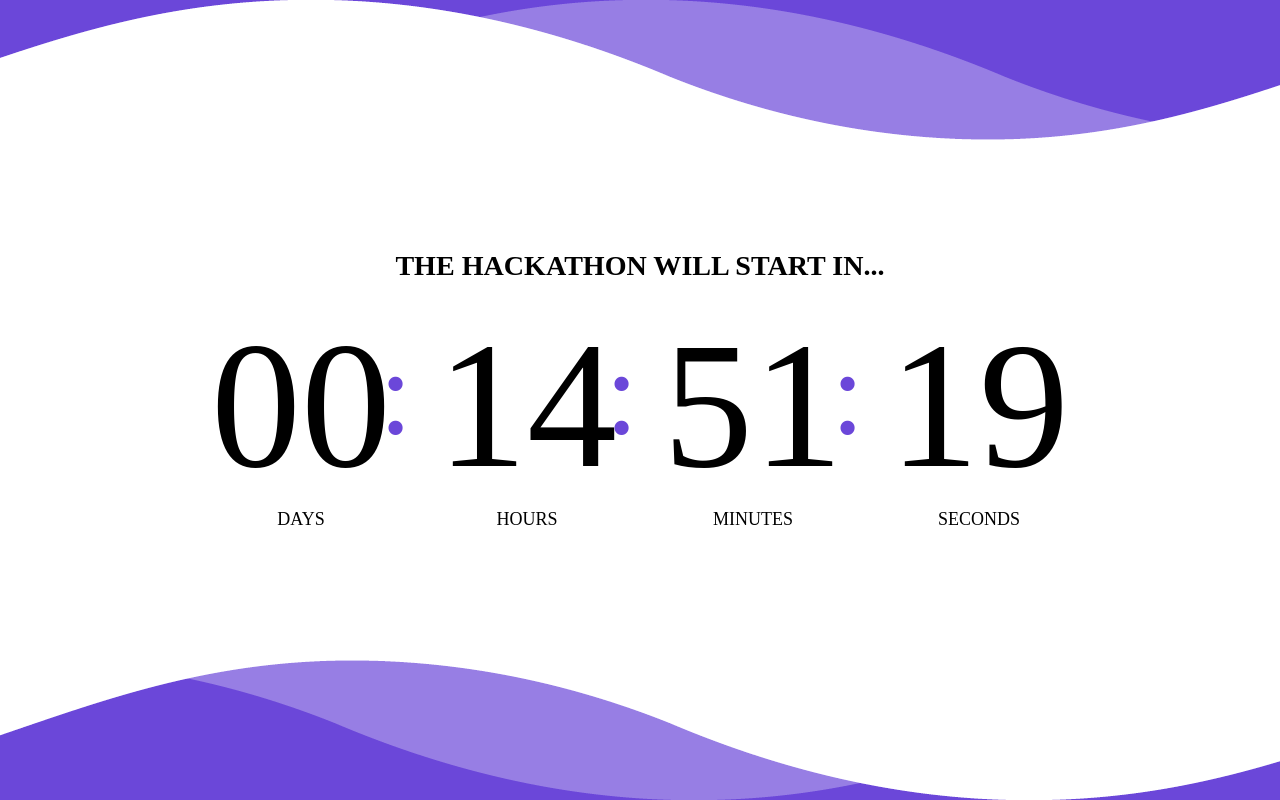
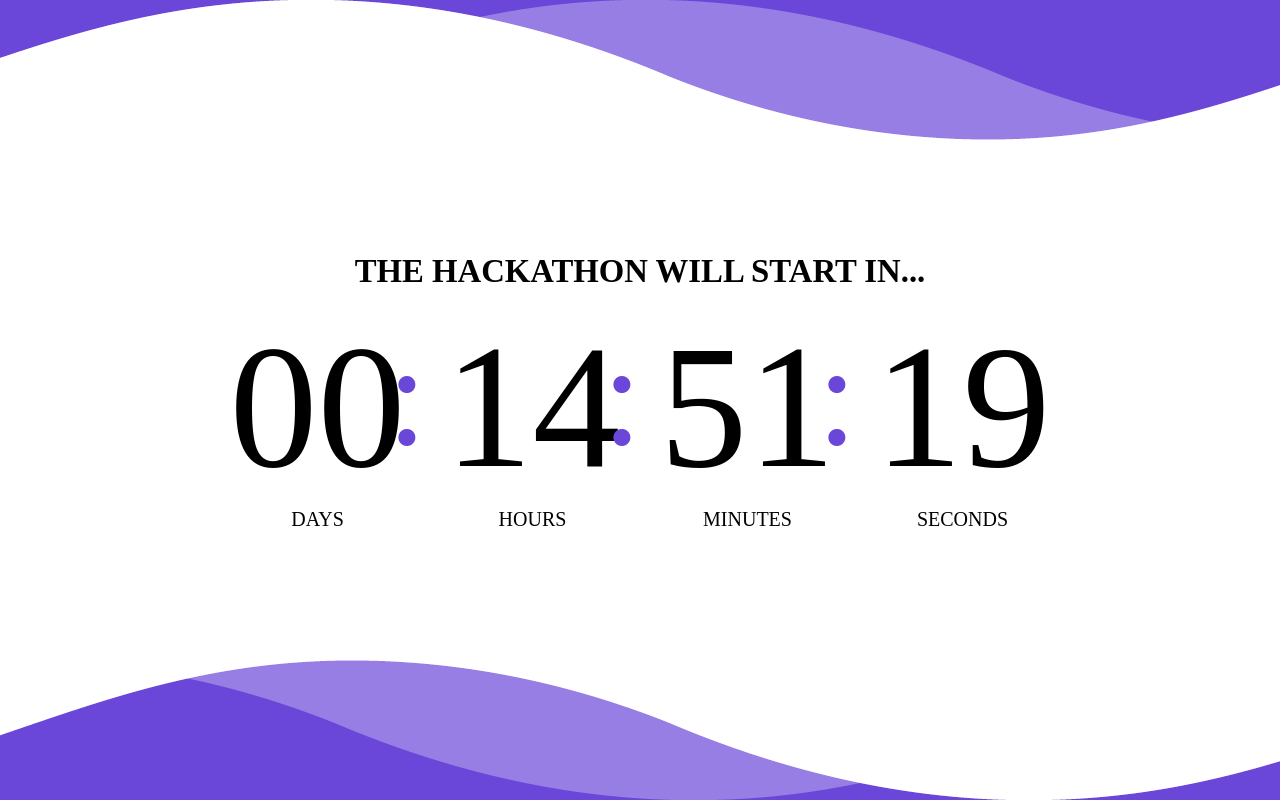
Before and after one commit to vijayjangid/csb-hmgb4, a website: page index.html in a window 1280 px wide. Drawn offline with Linux system fonts and the light colour scheme; a web font is replaced by a local one.

Commit message:
Deployment from Codesandbox.

```diff
--- a/css/style.css
+++ b/css/style.css
@@ -56,8 +56,8 @@ body {
   background-color: #fff;
   display: flex;
   flex-direction: column;
-  justify-content: space-between;
-  align-items: center;
+  justify-content: center;
+  z-index: 999;
 }
 
 .logo {
@@ -68,13 +68,18 @@ body {
 .waveWrapper {
   width: 100%;
   height: 143px;
-  position: relative;
+  position: fixed;
+  bottom: 0;
+  z-index: 1;
   background-color: var(--bgColor);
   -webkit-transition: background-color 700ms linear;
   -moz-transition: background-color 700ms linear;
   -ms-transition: background-color 700ms linear;
   -o-transition: background-color 700ms linear;
   transition: background-color 700ms linear;
+}
+.waveWrapper:first-of-type {
+  top: 0;
 }
 
 .wave {
@@ -146,7 +151,7 @@ body {
 .time-display-container {
   font-family: "M PLUS 1 Code";
   text-align: center;
-  font-size: 24px;
+  font-size: 3.5vmin;
   font-weight: bold;
   display: flex;
   flex-direction: column;
@@ -158,23 +163,23 @@ body {
 .seconds {
   font-weight: normal;
   display: inline-block;
-  padding: 20px;
+  padding: 1rem;
   min-width: 100px;
   position: relative;
-  font-size: 18px;
+  font-size: 2.5vmin;
 }
 .numbers {
-  font-size: 180px;
+  font-size: 22vmin;
 }
 
 .hours::before,
 .minutes::before,
 .seconds::before {
   content: ":";
-  font-size: 120px;
+  font-size: 18vmin;
   position: absolute;
-  top: 42px;
-  left: -38px;
+  top: 9%;
+  left: -20%;
   color: var(--bgColor);
   -webkit-transition: color 700ms linear;
   -moz-transition: color 700ms linear;
```
